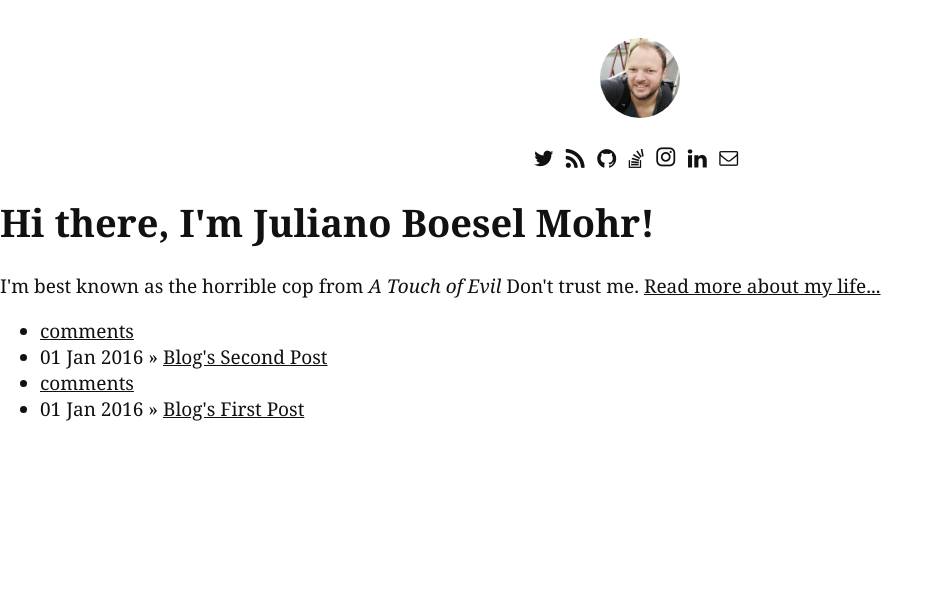
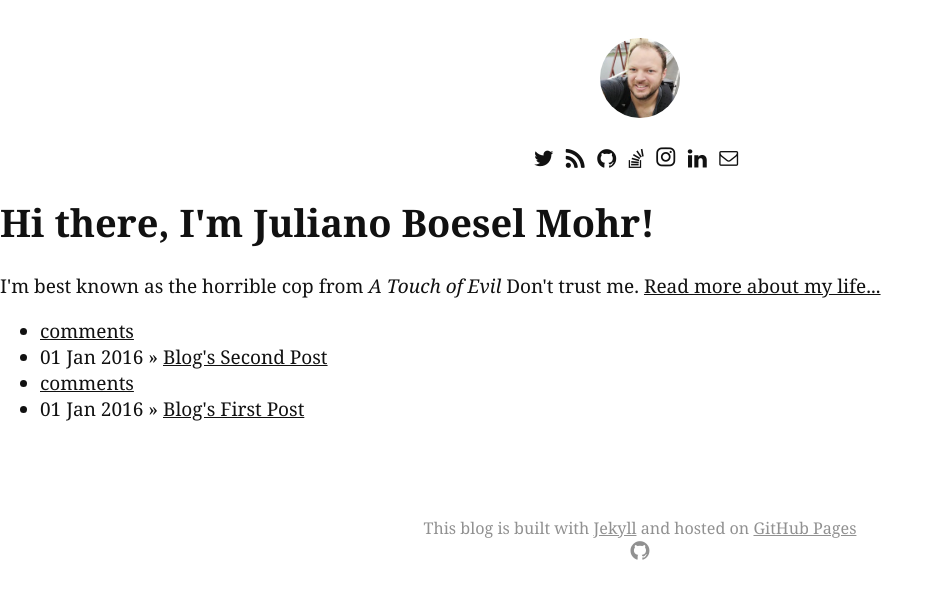
Before and after one commit to juliaaano/juliaaano, a Jekyll site: the page built from index.html, in a window 1280 px wide. Shown: the top 599 px of the page, without its empty margins (0-944 px from the left). Built offline with Jekyll 4.4.1, drawn with Linux system fonts in a browser that asks for light colours; comment, search, counter and statistics services are not loaded.

Commit message:
Add footer to default template

```diff
--- a/_layouts/default.html
+++ b/_layouts/default.html
@@ -1,6 +1,7 @@
 ---
 layout: compress
 ---
+
 <!DOCTYPE html>
 
 <html xmlns="http://www.w3.org/1999/xhtml" lang="en-US" xml:lang="en-US" itemscope="" itemtype="http://schema.org/WebPage">
@@ -36,6 +37,15 @@ layout: compress
         </header>
     </div>
     {{ content }}
+    <div>
+        <footer class="footer">
+            <p>
+                This blog is built with <a href="http://jekyllrb.com/">Jekyll</a> and hosted on <a href="https://pages.github.com/">GitHub Pages</a>
+                <br/>
+                <a href="https://github.com/juliaaano/juliaaano.github.io/"><i class="icon icon-github"></i></a>
+            </p>
+        </footer>
+    </div>
     {% include disqus-count.html %}
     {% include google-analytics.html %}
 </body>
--- a/css/main.scss
+++ b/css/main.scss
@@ -141,3 +141,27 @@ a:visited {
     color: inherit;
     text-decoration: underline;
 }
+
+%gray {
+    color: $gray;
+    a,
+    a:visited {
+        color: inherit;
+    }
+}
+
+.gray {
+    @extend %gray;
+}
+
+%small {
+    font-size: .85 * $em;
+}
+
+.footer {
+    @extend %small;
+    @extend %gray;
+    @extend %desktop-only;
+    margin-top: 5 * $em;
+    text-align: center;
+}
```
